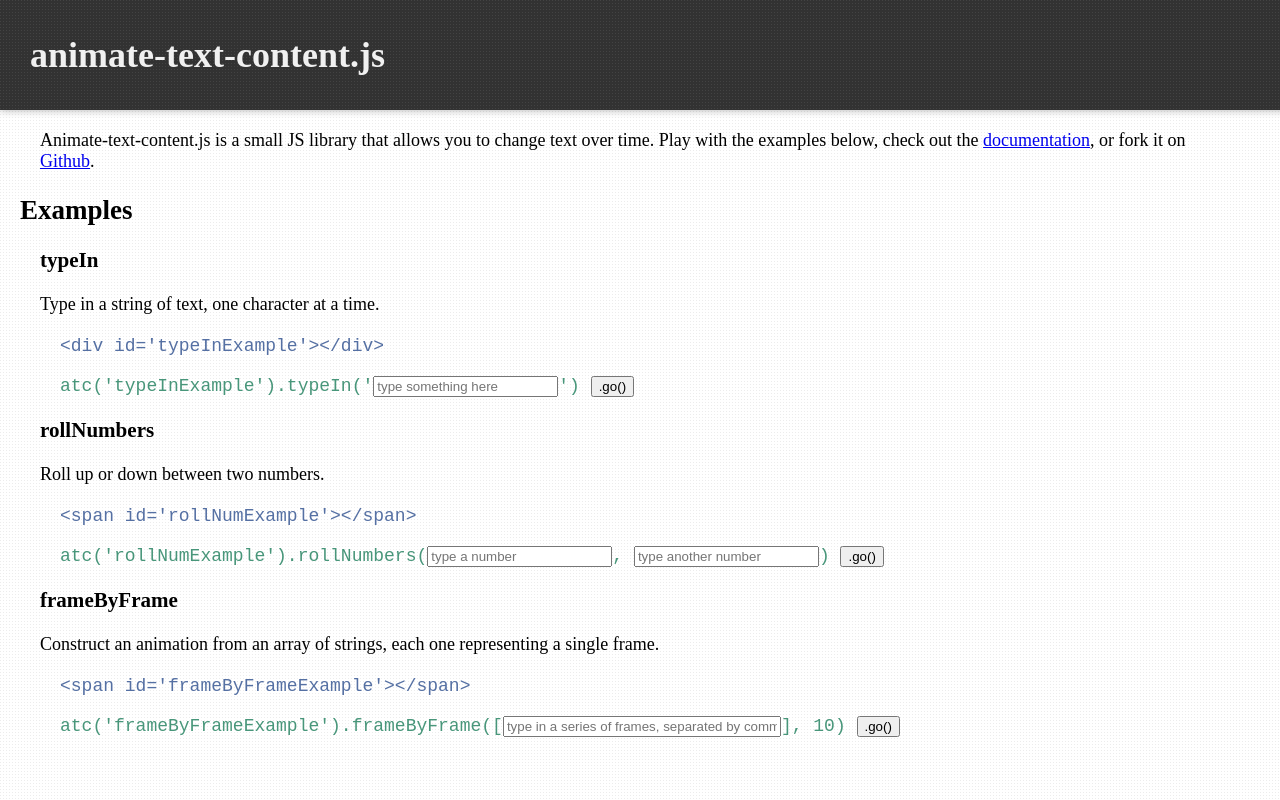
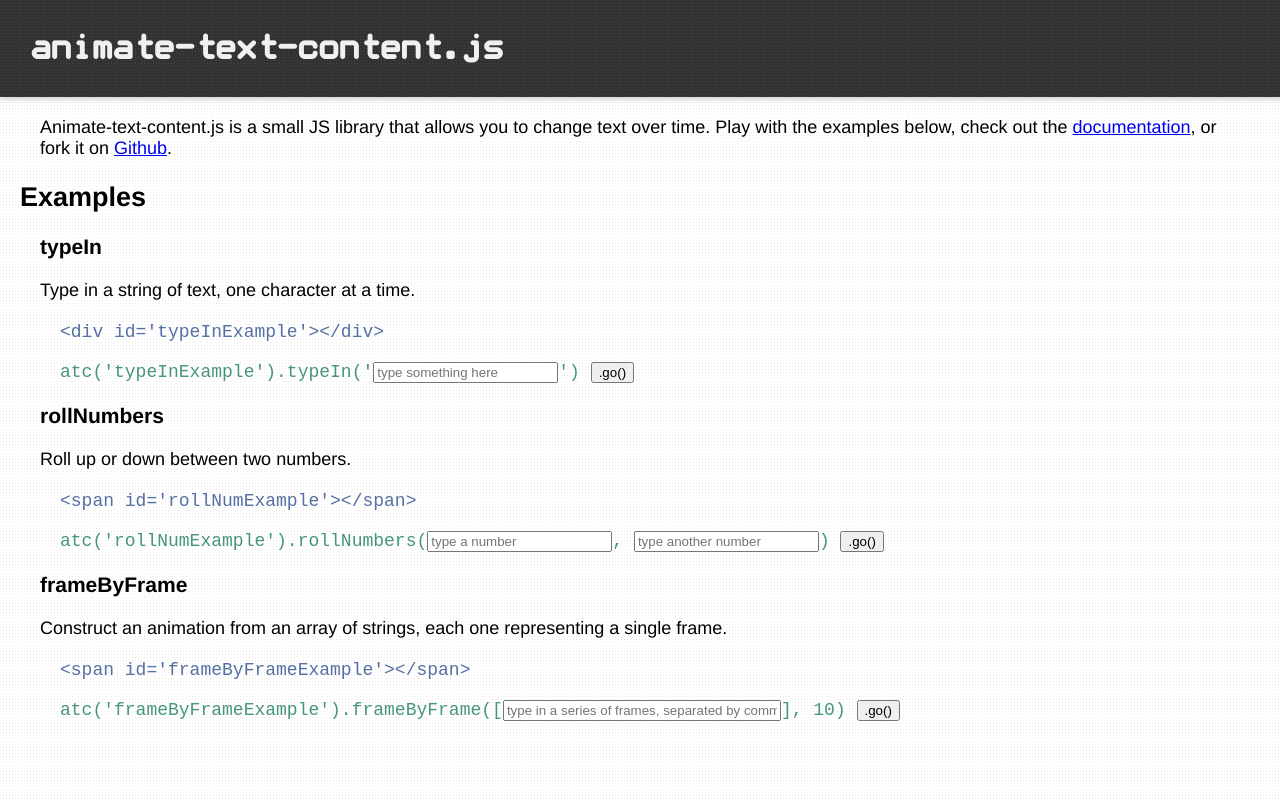
Before and after one commit to danallison/animate-text-content.js, a plain HTML site: page index.html in a window 1280 px wide. Shown: the top 800 px of the page. Drawn offline with Linux system fonts and the light colour scheme.

Commit message:
fixed some mistakes

```diff
--- a/index.html
+++ b/index.html
@@ -66,7 +66,7 @@
       <script>
         var frames = document.getElementById("frames");
         atc("frameButton").on("click", function () {
-          atc("frameByFrameExample").frameRate(1000/8).frameByFrame(frames.value.split(","), 10).loop().go();
+          atc("frameByFrameExample").frameRate(1000/8).frameByFrame(frames.value.split(","), 10).go();
         });
       </script>
     </div>
--- a/style.css
+++ b/style.css
@@ -11,12 +11,12 @@
 body {
   background: url('subtle_dots.png') #eee;
   font-size: 18px;
-  font-family: 'Helvetica' sans-serif;
+  font-family: 'Helvetica', sans-serif;
   margin: 0;
 }
 header {
   background: url('subtle_carbon.png') #1F5C2F;
-  font-family: 'NewRegular' Helvetica sans-serif;
+  font-family: 'NewRegular', Helvetica, sans-serif;
   color: #eee;
   opacity: 0.8;
   padding: 10px 30px;
```
